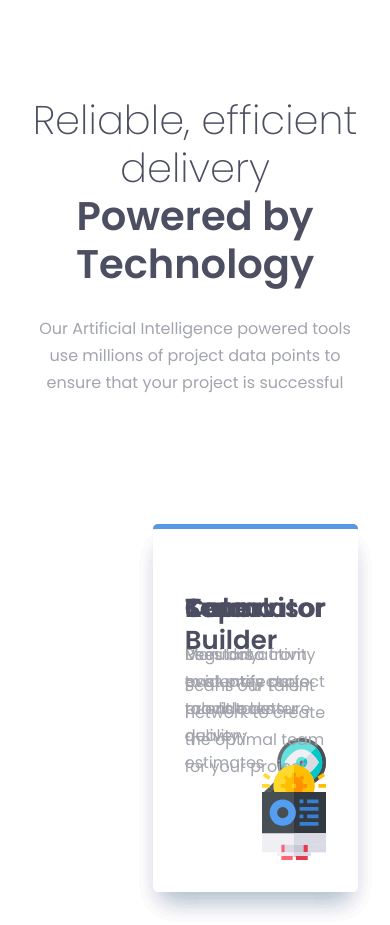
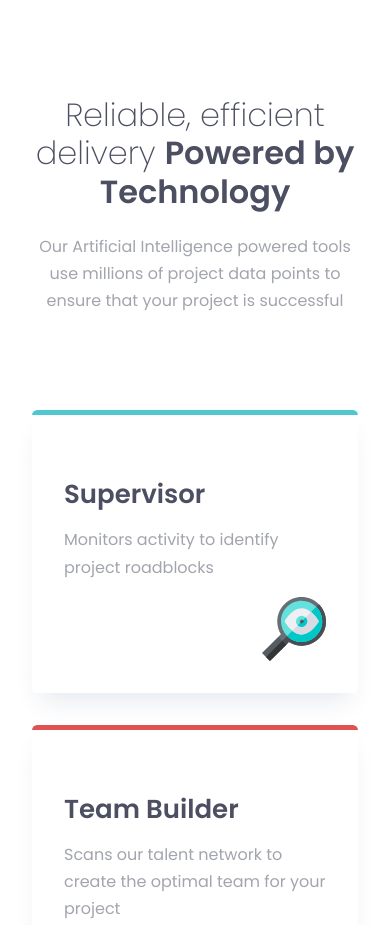
Before and after one commit to CodeReader101/Four-card-feature-section, a plain HTML site: page index.html in a window 390 px wide. Shown: the top 925 px of the page. Drawn offline with Linux system fonts and the light colour scheme.

Commit message:
add bug fixes

```diff
--- a/style.css
+++ b/style.css
@@ -34,12 +34,13 @@ html{
     font-family: var(--ff-sans);
     font-weight: var(--fw--light);
     line-height: 1.7;
-    color: var(--clr-neutral-400)
+    color: var(--clr-neutral-400);
 }
 
 body{
     margin:0;
     padding-block-end: 5rem;
+
 }
 
 h1,h2,h3{
@@ -77,26 +78,35 @@ header > p{
 
 .layout-grid{
     --gap:2rem;
-    display: grid;
-    gap: var(--gap);
-    grid-auto-columns: 1fr;
+    display: flex;
+    flex-direction: column;
+    gap:var(--gap)
+
 }
 
-
-@media (min-width:800px) {
+@media(min-width:800px) {
     .layout-grid {
+        display: grid;
         grid-template-areas:
         '... two   ....'
         'one two   four'
         'one three   four'
         '... three ....';
+
+        grid-auto-columns: 1fr;
+        gap:var(--gap)
+    }
+}
+
+@media(max-width:800px){
+    .wrapper-narrow{
+        h1{
+            font-size: 2rem;
+        }
     }
 }
 
 
-.layout-grid > * {
-    flex: 1;
-}
 
 
 .card{
```
Also changed, not shown: index.html (+1 -2 lines).
